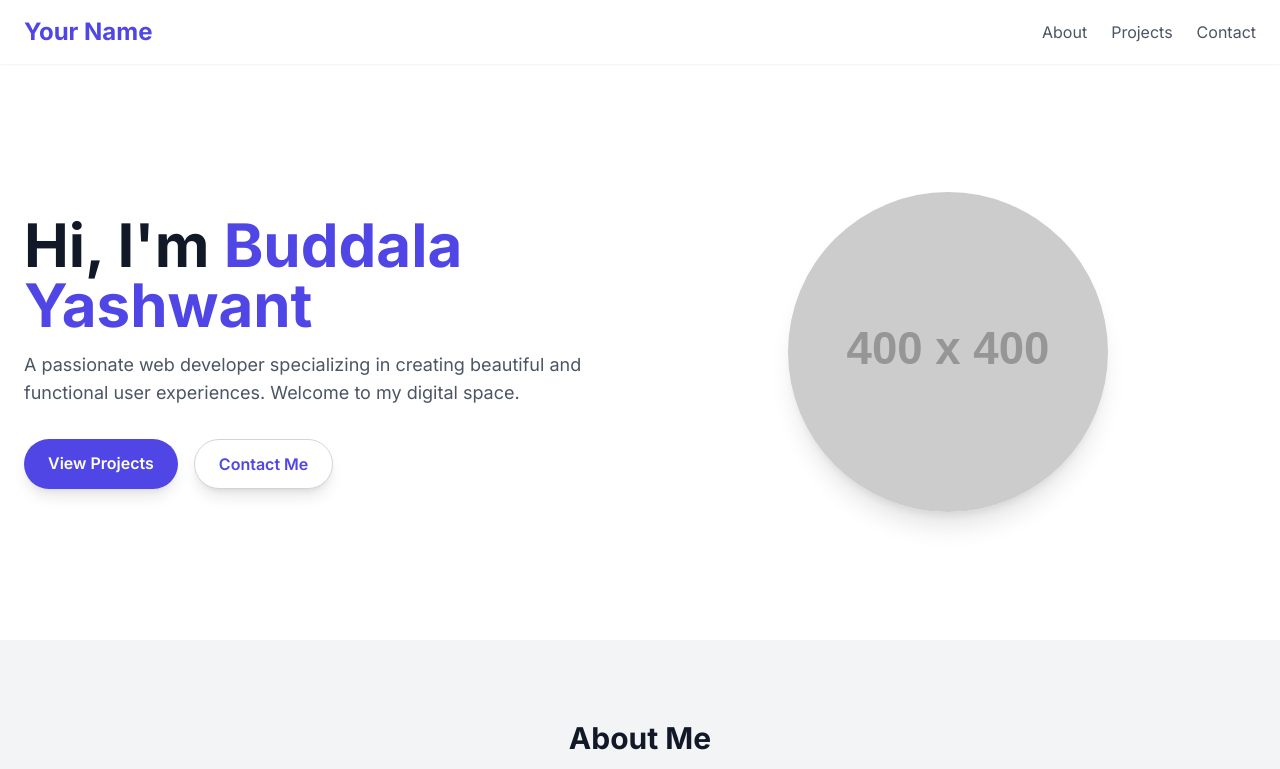
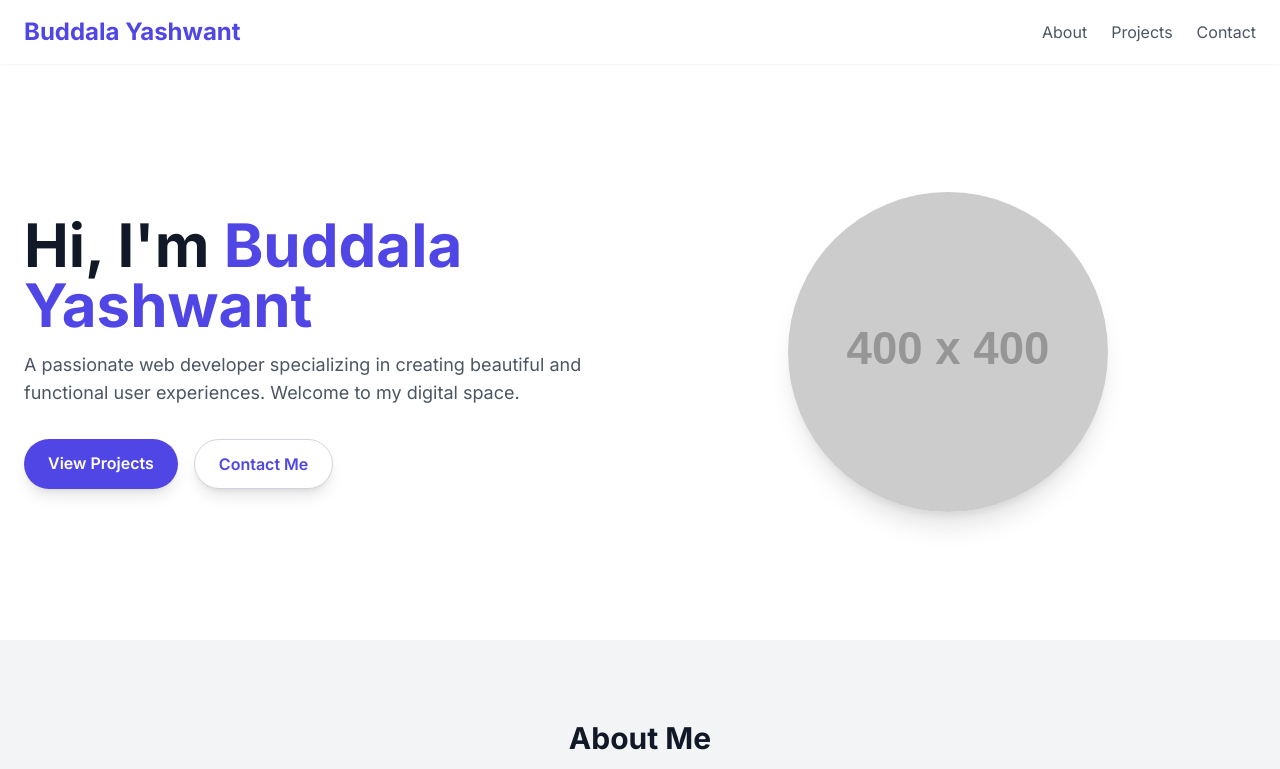
Before and after one commit to YashwantB27/Portfolio, a plain HTML site: page index.html in a window 1280 px wide. Shown: the top 769 px of the page. Drawn offline with nearby package versions, Linux system fonts and the light colour scheme; placeholder pictures from the web are drawn by us.

Commit message:
Update index.html

```diff
--- a/index.html
+++ b/index.html
@@ -22,7 +22,7 @@
     <!-- Header & Navigation -->
     <header class="bg-white shadow-sm sticky top-0 z-50">
         <nav class="container mx-auto px-6 py-4 flex justify-between items-center">
-            <a href="#" class="text-2xl font-bold text-indigo-600">Your Name</a>
+            <a href="#" class="text-2xl font-bold text-indigo-600">Buddala Yashwant</a>
             <div class="hidden md:flex space-x-6">
                 <a href="#about" class="text-gray-600 hover:text-indigo-600 font-medium transition duration-300">About</a>
                 <a href="#projects" class="text-gray-600 hover:text-indigo-600 font-medium transition duration-300">Projects</a>
```
